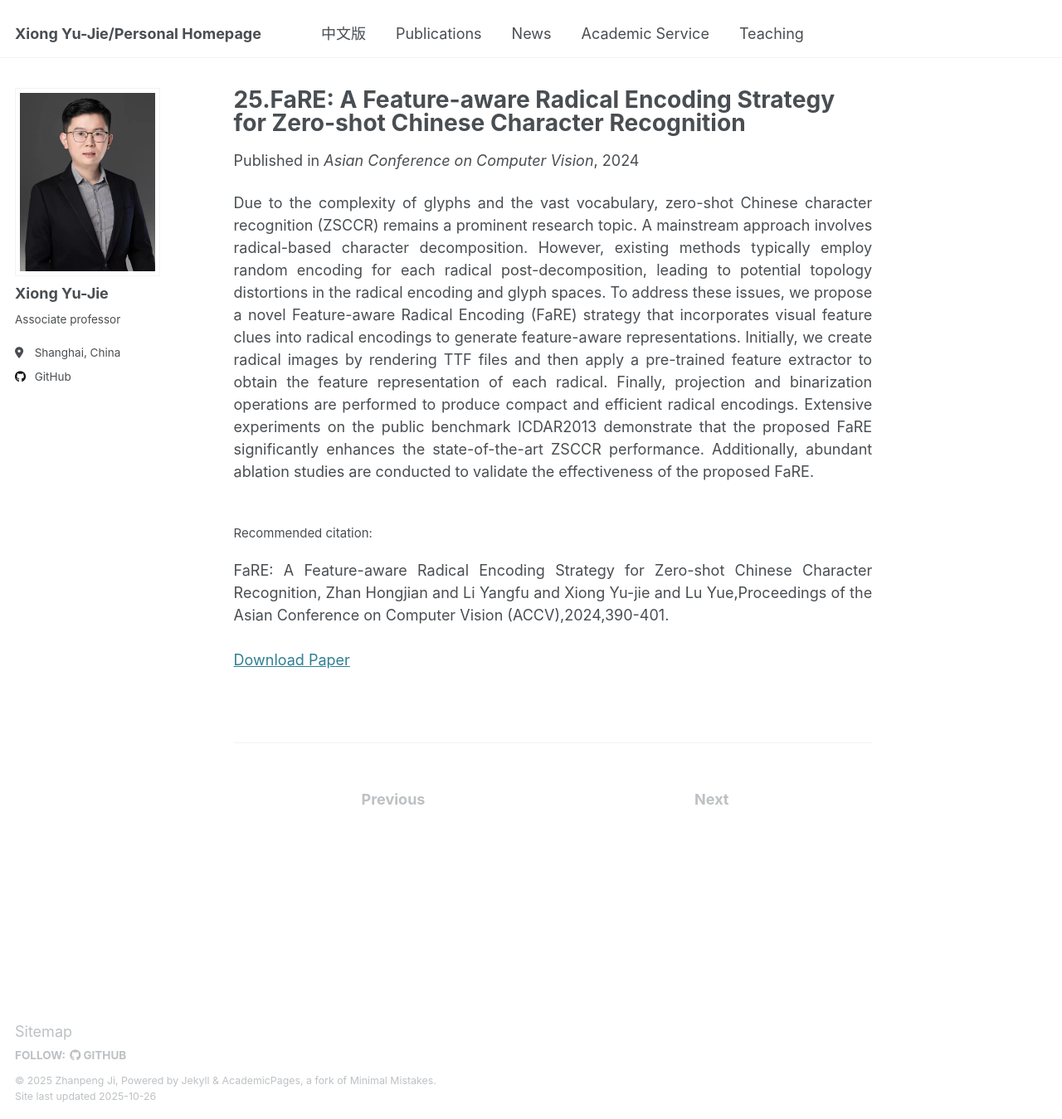
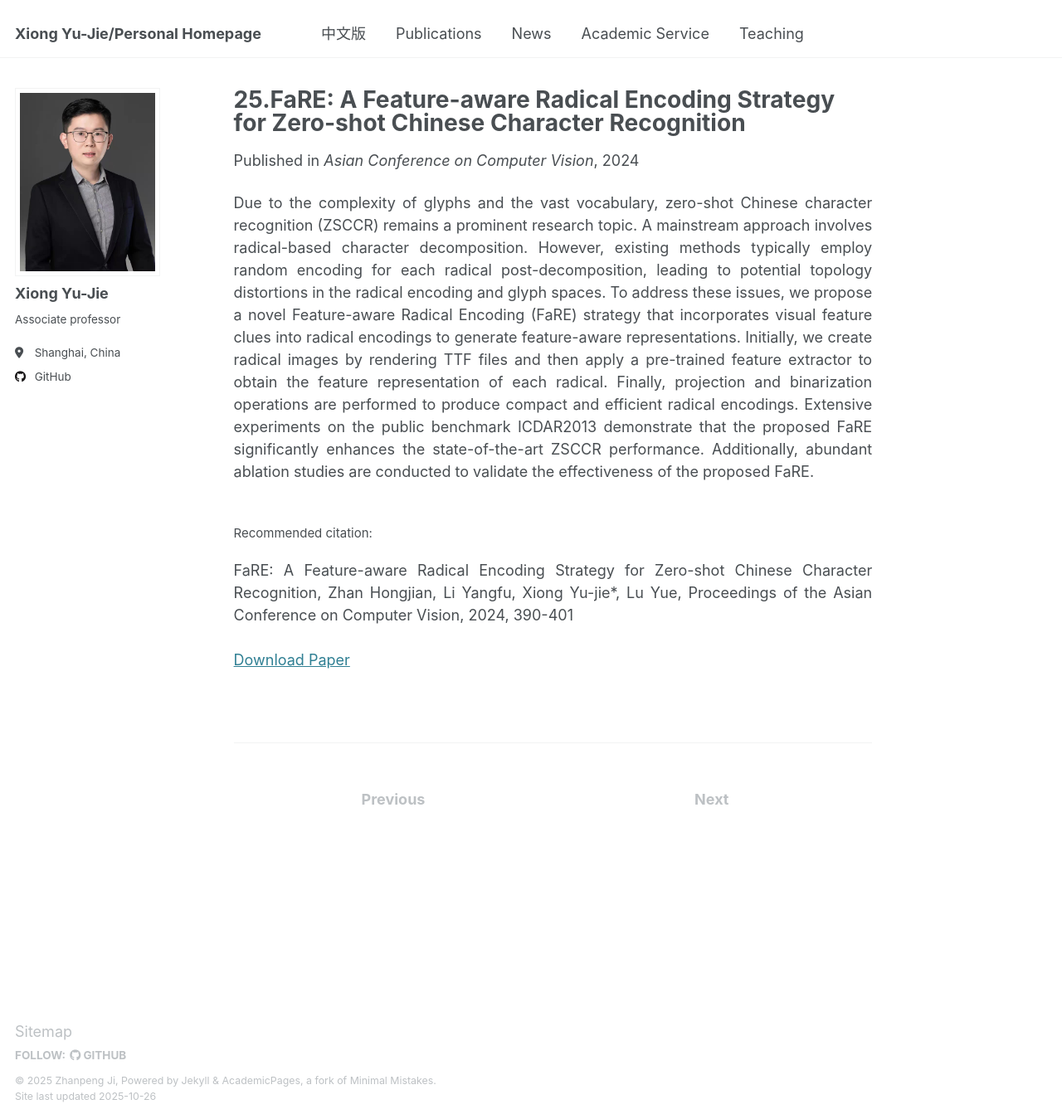
Before and after one commit to X-Lab-CN/introduce, a Jekyll site: the page built from _publications/2024-01-04-paper-title-number-1.md, in a window 1280 px wide and 1349 px high. Shown: the whole window at 83% size. Built offline with Jekyll 4.4.1, drawn with Linux system fonts in a browser that asks for light colours.

Commit message:
Update 2024-01-04-paper-title-number-1.md

```diff
--- a/_publications/2024-01-04-paper-title-number-1.md
+++ b/_publications/2024-01-04-paper-title-number-1.md
@@ -7,7 +7,7 @@ excerpt: '<div style="text-align: justify;">The paper proposes the FaRE strategy
 date: 2024-01-04
 venue: 'Asian Conference on Computer Vision'
 paperurl: 'http://xiongyujie.cn/files/FaRE A feature-aware radical encoding strategy for zero-shot Chinese character recognition.pdf'
-citation: '<br/><div style="text-align: justify;">FaRE: A Feature-aware Radical Encoding Strategy for Zero-shot Chinese Character Recognition, Zhan Hongjian and Li Yangfu and Xiong Yu-jie and Lu Yue,Proceedings of the Asian Conference on Computer Vision (ACCV),2024,390-401.</div>'
+citation: '<br/><div style="text-align: justify;">FaRE: A Feature-aware Radical Encoding Strategy for Zero-shot Chinese Character Recognition, Zhan Hongjian, Li Yangfu, Xiong Yu-jie*, Lu Yue, Proceedings of the Asian Conference on Computer Vision, 2024, 390-401</div>'
 ---
 
 <div style="text-align: justify;">Due to the complexity of glyphs and the vast vocabulary, zero-shot Chinese character recognition (ZSCCR) remains a prominent research topic. A mainstream approach involves radical-based character decomposition. However, existing methods typically employ random encoding for each radical post-decomposition, leading to potential topology distortions in the radical encoding and glyph spaces. To address these issues, we propose a novel Feature-aware Radical Encoding (FaRE) strategy that incorporates visual feature clues into radical encodings to generate feature-aware representations. Initially, we create radical images by rendering TTF files and then apply a pre-trained feature extractor to obtain the feature representation of each radical. Finally, projection and binarization operations are performed to produce compact and efficient radical encodings. Extensive experiments on the public benchmark ICDAR2013 demonstrate that the proposed FaRE significantly enhances the state-of-the-art ZSCCR performance. Additionally, abundant ablation studies are conducted to validate the effectiveness of the proposed FaRE.</div>
```
